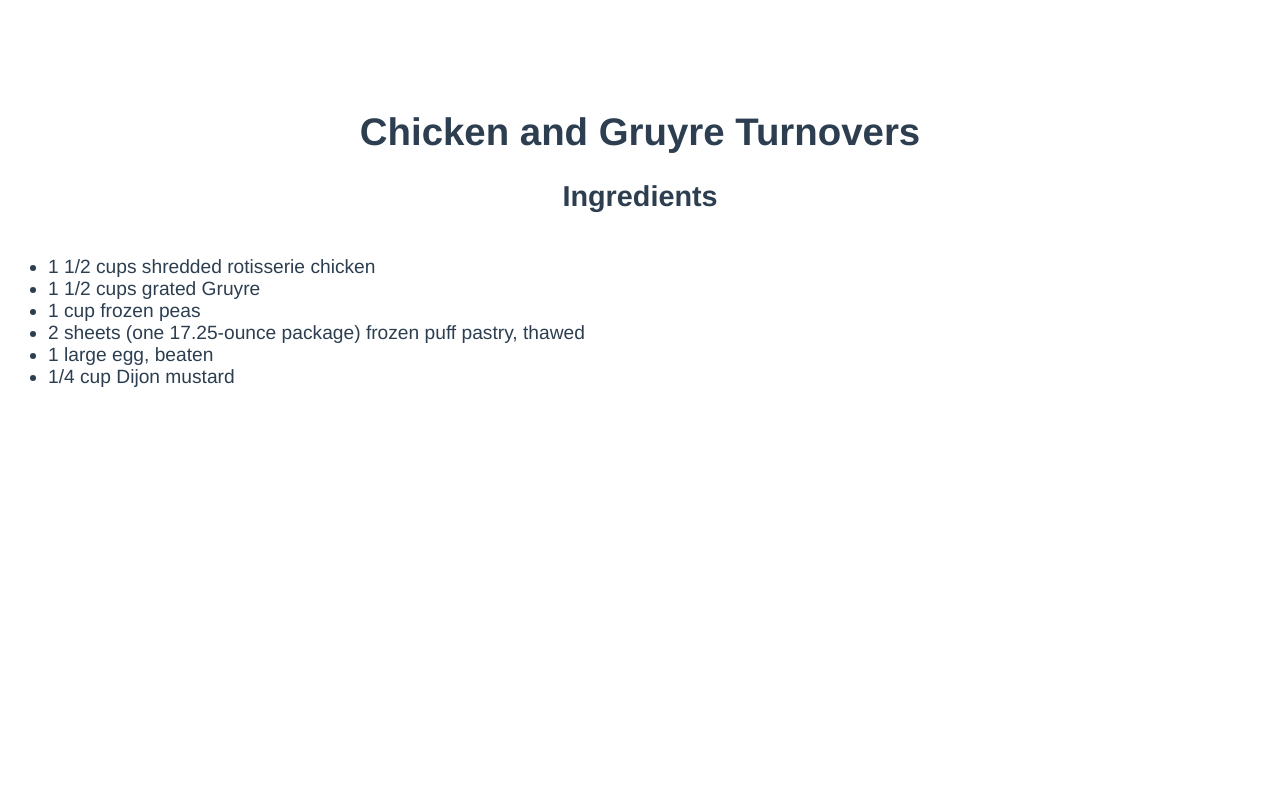
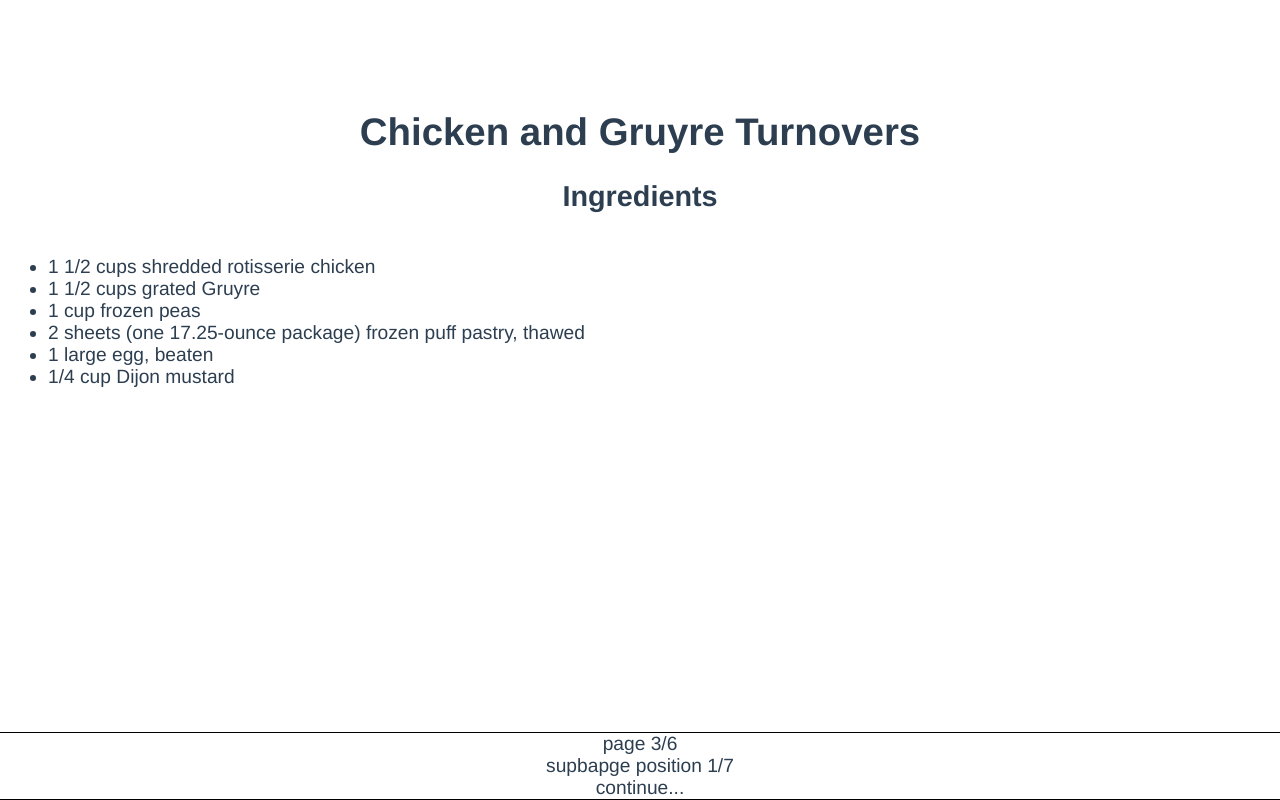
Before and after one commit to mdimec4/eCookbook, a Vue app in the folder src/chef/web/spa/: page /recipe_viewer/1 in a window 1280 px wide. Built offline with nearby package versions, Linux system fonts and the light colour scheme; some icons are missing.

Commit message:
progress bar bottom

```diff
--- a/src/chef/web/spa/src/components/recipe_viewer.vue
+++ b/src/chef/web/spa/src/components/recipe_viewer.vue
@@ -35,6 +35,11 @@
           </li>
         </ul>
       </div>
+    </div>
+    <div id="position-info-container">
+      <div class="position-info">page 3/6</div>
+      <div class="position-info">supbapge position 1/7</div>
+      <div class="position-info">continue...</div>
     </div>
   </div>
 </template>
@@ -294,18 +299,31 @@ font-size: 120%;
     display: block;
     overflow: hidden;
     width: 100vw;
-    height: calc(100vh - 354px);
+    height: calc(100vh - 300px);
 
 };
 #back-next {
 }
-#logo .fa-icon {
+#position-info-container {
+  margin: 0px;
+  padding: 0px;
+  border: solid;
+  border-width: 1px 1px 1px 0px;
+  border-color:black;
   position: absolute;
-  top: 50%;
-  left: 50%;
-  transform: translate(-50%, -50%);
-}
-figure .fa-icon {
-  display: block;
-}
+  left: 0px;
+  bottom: 0px;
+  width: 100vw;
+
+};
+.position-info {
+  float:left;
+  margin: 0px;
+  padding: 0px;
+  border: solid;
+  border-width: 0px 0px 0px 1px;
+  border-color:black;
+  width: calc(33.33% - 1px); /* subtract 1px border width */
+
+};
 </style>
```
